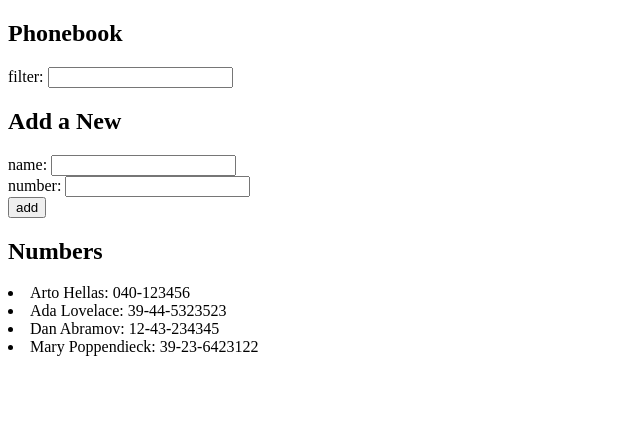
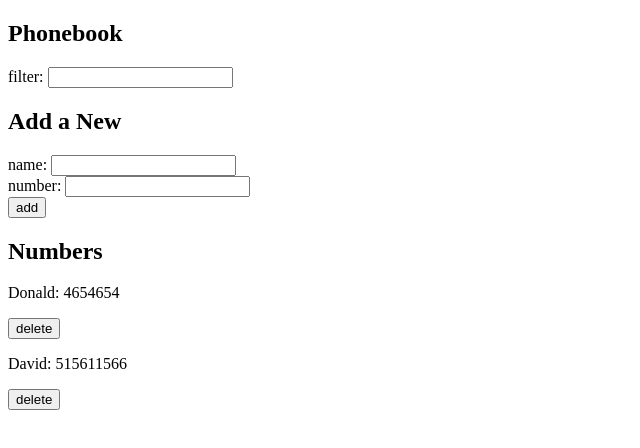
Before and after one commit to dneuterman/FSO2021-Projects-phonebook, a React (Create React App) app: page / in a window 1280 px wide. Shown: the top 448 px of the page, without its empty margins (0-640 px from the left). Built offline with nearby package versions, Linux system fonts and the light colour scheme; data requests are answered from the project's data file.

Commit message:
part 2d exercises complete

```diff
--- a/db.json
+++ b/db.json
@@ -1,24 +1,14 @@
 {
-  "persons":[
+  "persons": [
     {
-      "name": "Arto Hellas",
-      "number": "040-123456",
-      "id": 1
+      "name": "Donald",
+      "number": "4654654",
+      "id": 4
     },
     {
-      "name": "Ada Lovelace",
-      "number": "39-44-5323523",
-      "id": 2
-    },
-    {
-      "name": "Dan Abramov",
-      "number": "12-43-234345",
-      "id": 3
-    },
-    {
-      "name": "Mary Poppendieck",
-      "number": "39-23-6423122",
-      "id": 4
+      "name": "David",
+      "number": "515611566",
+      "id": 5
     }
   ]
 }
--- a/src/App.js
+++ b/src/App.js
@@ -1,9 +1,9 @@
 import React, { useState, useEffect } from 'react'
-import axios from 'axios'
+import personService from './services/persons'
 
 const Person = ({ person }) => {
   return (
-    <li>{person.name}: {person.number}</li>
+    <p>{person.name}: {person.number}</p>
   )
 }
 
@@ -14,10 +14,10 @@ const App = () => {
   const [ filterValue, setFilterValue ] = useState('')
 
   useEffect(() => {
-    axios
-      .get('http://localhost:3001/persons')
-      .then(res => {
-        setPersons(res.data)
+    personService
+      .getAll()
+      .then(initialPersons => {
+        setPersons(initialPersons)
       })
   }, [])
 
@@ -26,22 +26,39 @@ const App = () => {
     const nameObject ={
       name: newName,
       number: newNumber,
-      id: newName
     }
 
     for (const person of persons) {
       if (person.name.toLowerCase() === nameObject.name.toLowerCase()) {
-        return (
-          window.alert(`${nameObject.name} is already in the phonebook.`),
-          setNewName(''),
-          setNewNumber('')
-        )
+        if (window.confirm(`${nameObject.name} is already added to the phonebook. Replace the old number with a new one?`)) {
+            personService
+              .update(person.id, nameObject)
+              .then(updatedName => {
+                setPersons(persons.map(personArr => personArr.id !== person.id ? personArr : updatedName))
+                setNewName('')
+                setNewNumber('')
+              })
+            return
+        } else {
+          return
+        }
       }
     }
+    personService
+      .create(nameObject)
+      .then(returnedPerson => {
+        setPersons(persons.concat(returnedPerson))
+        setNewName('')
+        setNewNumber('')
+      })
+  }
 
-    setPersons(persons.concat(nameObject))
-    setNewName('')
-    setNewNumber('')
+  const deleteName = (id) => {
+    personService
+      .deletePerson(id)
+      .then(deletedPerson => {
+        setPersons(persons.filter(p => p.id !== id))
+      })
   }
 
   const handleNameChange = (event) => {
@@ -57,7 +74,7 @@ const App = () => {
   }
 
   const personsToFilter = filterValue
-    ? persons.filter(person => person.name.toLowerCase().includes(filterValue))
+    ? persons.filter(person => person.name.toLowerCase().includes(filterValue.toLowerCase()))
     : persons
 
   return (
@@ -79,8 +96,14 @@ const App = () => {
         </div>
       </form>
       <h2>Numbers</h2>
-      {personsToFilter.map( person =>
-        <Person key={person.id} person={person} />
+      {personsToFilter.map( person => {
+        return (
+          <div key={person.id}>
+            <Person  person={person} />
+            <button onClick={()=>deleteName(person.id)}>delete</button>
+          </div>
+        )
+      }
       )}
     </div>
   )
--- /dev/null
+++ b/src/services/persons.js
@@ -0,0 +1,27 @@
+import axios from 'axios'
+
+const baseUrl = 'http://localhost:3001/persons'
+
+const getAll = () => {
+  const request = axios.get(baseUrl)
+  return request.then(res => res.data)
+}
+
+const create = newObject => {
+  const request = axios.post(baseUrl, newObject)
+  return request.then(res => res.data)
+}
+
+const deletePerson = (id) => {
+  const request = axios.delete(`${baseUrl}/${id}`)
+  return request.then(res => res.data)
+}
+
+const update = (id, updatedObject) => {
+  const request = axios.put(`${baseUrl}/${id}`, updatedObject)
+  return request.then(res => res.data)
+}
+
+const exportedObject = {getAll, create, deletePerson, update}
+
+export default exportedObject
```
